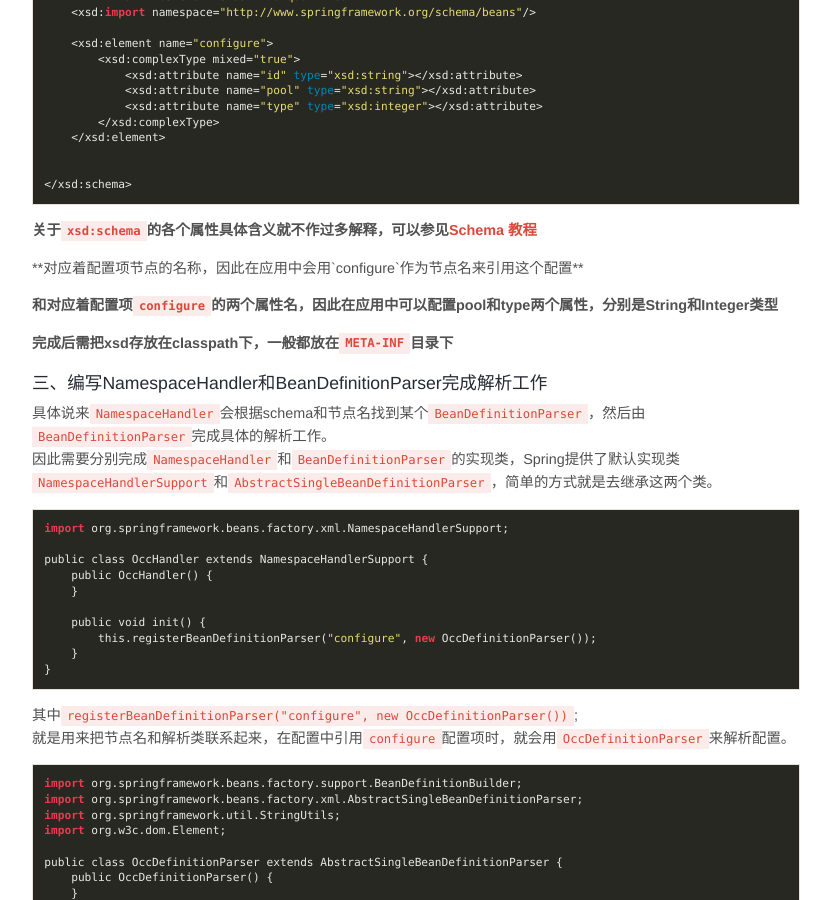
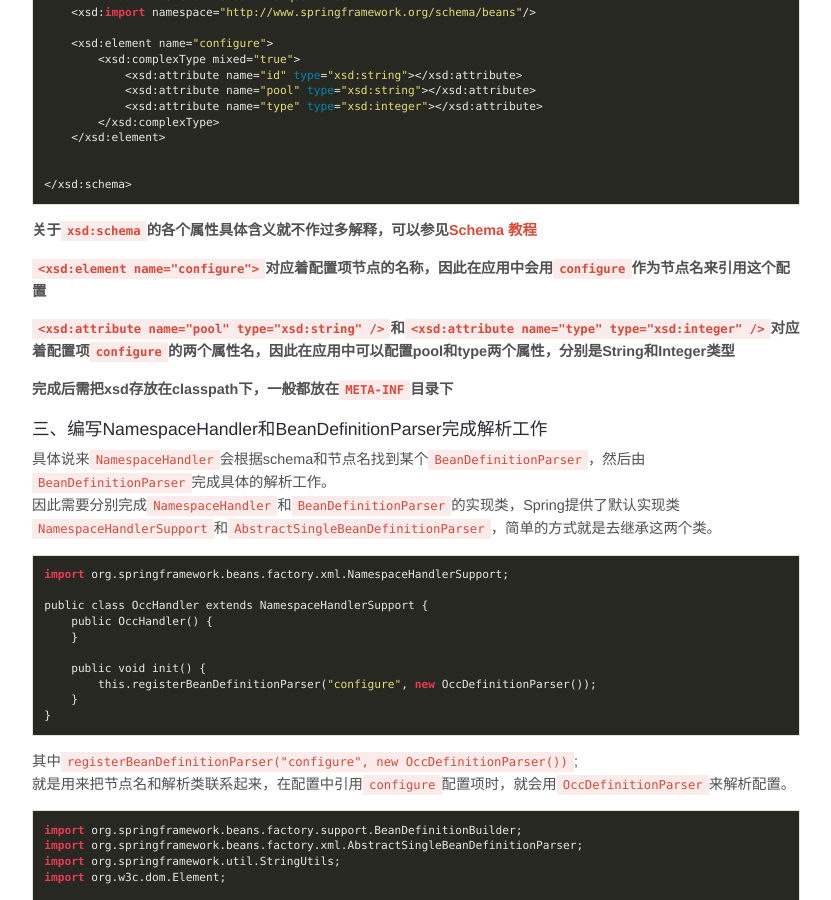
Before and after one commit to junhc/junhc.github.io, a Jekyll site: the page built from _posts/2018-10-09-基于Spring可扩展Schema提供自定义配置支持.md, in a window 1280 px wide and 900 px high, scrolled down 852 px. Shown: the whole window, without its empty margins (224-1055 px from the left). Built offline with Jekyll 4.4.1, drawn with Linux system fonts in a browser that asks for light colours; Markdown is read by kramdown in place of the engine named in the settings.

Commit message:
Update 2018-10-09-基于Spring可扩展Schema提供自定义配置支持.md

```diff
--- a/_posts/2018-10-09-基于Spring可扩展Schema提供自定义配置支持.md
+++ b/_posts/2018-10-09-基于Spring可扩展Schema提供自定义配置支持.md
@@ -54,9 +54,9 @@ public class OccPropertyPlaceholderConfigurer {
 
 **关于`xsd:schema`的各个属性具体含义就不作过多解释，可以参见[Schema 教程](http://www.w3school.com.cn/schema/schema_schema.asp)**
 
-**<xsd:element name="configure">对应着配置项节点的名称，因此在应用中会用`configure`作为节点名来引用这个配置**
+**`<xsd:element name="configure">`对应着配置项节点的名称，因此在应用中会用`configure`作为节点名来引用这个配置**
 
-**<xsd:attribute name="pool" type="xsd:string" />和<xsd:attribute name="type" type="xsd:integer" />对应着配置项`configure`的两个属性名，因此在应用中可以配置pool和type两个属性，分别是String和Integer类型**
+**`<xsd:attribute name="pool" type="xsd:string" />`和`<xsd:attribute name="type" type="xsd:integer" />`对应着配置项`configure`的两个属性名，因此在应用中可以配置pool和type两个属性，分别是String和Integer类型**
 
 **完成后需把xsd存放在classpath下，一般都放在`META-INF`目录下**
 
```
